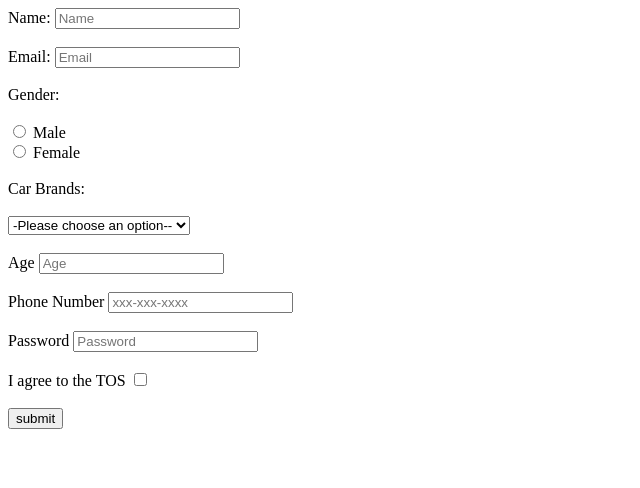
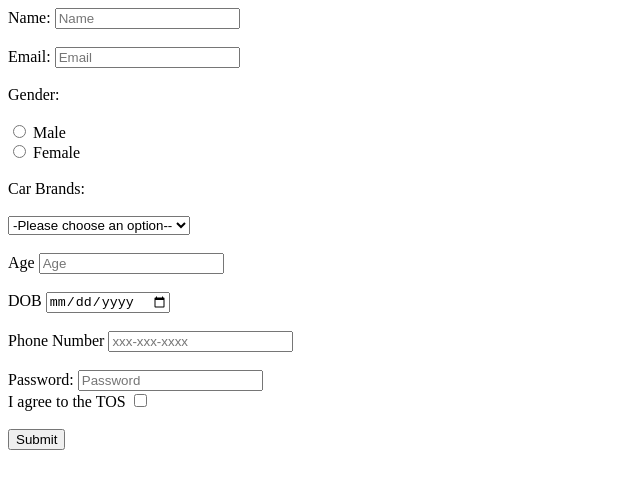
Before and after one commit to acciojob/signup-form-car-WebPraveen01, a website: page main.html in a window 1280 px wide. Shown: the whole page, without its empty margins (0-640 px from the left). Drawn offline with Linux system fonts and the light colour scheme.

Commit message:
created a submission

```diff
--- a/main.html
+++ b/main.html
@@ -12,7 +12,7 @@
 		 <input type="text" id ="name" placeholder ="Name" required><br><br>
 
 		  <label for ="email">Email:</label>
-		 <input type="Email" id ="enail" placeholder ="Email" required><br><br>
+		 <input type="Email" id ="email" placeholder ="Email" required><br><br>
 
 
 
@@ -34,18 +34,21 @@
         </select><br><br>
 
 		 <lable for ="age">Age</lable>
-		 <input type ="number" id ="age" required placeholder="Age"><br><br>
+		 <input type ="Number" id ="age" required placeholder="Age"><br><br>
+
+		 <lable for ="dob">DOB</lable>
+		 <input type ="date" id ="age" required placeholder="dob"><br><br>
 
 		 <label for="tel">Phone Number</label>
 		 <input type ="tel" id="tel" placeholder="xxx-xxx-xxxx"><br><br>
 
-		 <lable for ="password">Password</lable>
-		 <input type="Password" required id ="password" placeholder="Password"><br><br>
+		 <label for="password">Password:</label>
+        <input type="password" id="password" name="password" placeholder="Password" required><br>
 
 		 <lable for ="tos">I agree to the TOS</lable>
 		 <input type ="checkbox" required id ="tos"><br><br>
 
-		 <button>submit</button>
+		  <button type="submit">Submit</button>
 	 </form>
 
 </body>
```
